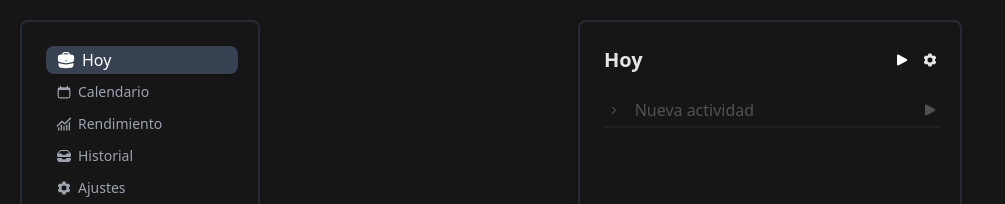
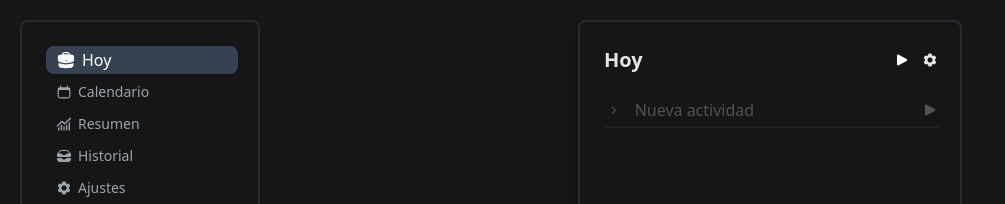
Before and after one commit to pedroditersimon/cronomate, a React (Vite) app: page / in a window 1280 px wide. Shown: the top 204 px of the page, without its empty margins (0-1005 px from the left). Built offline with nearby package versions, Linux system fonts and the light colour scheme.

Commit message:
update: graphs page changed to summary

```diff
--- a/src/shared/layouts/PageLayout.tsx
+++ b/src/shared/layouts/PageLayout.tsx
@@ -22,8 +22,8 @@ export default function PageLayout({ children }: PropsWithChildren) {
                             icon: <CalendarIcon />
                         },
                         {
-                            to: "/performance",
-                            text: "Rendimiento",
+                            to: "/summary",
+                            text: "Resumen",
                             icon: <ChartNoAxesCombinedIcon />
                         },
                         {
```
